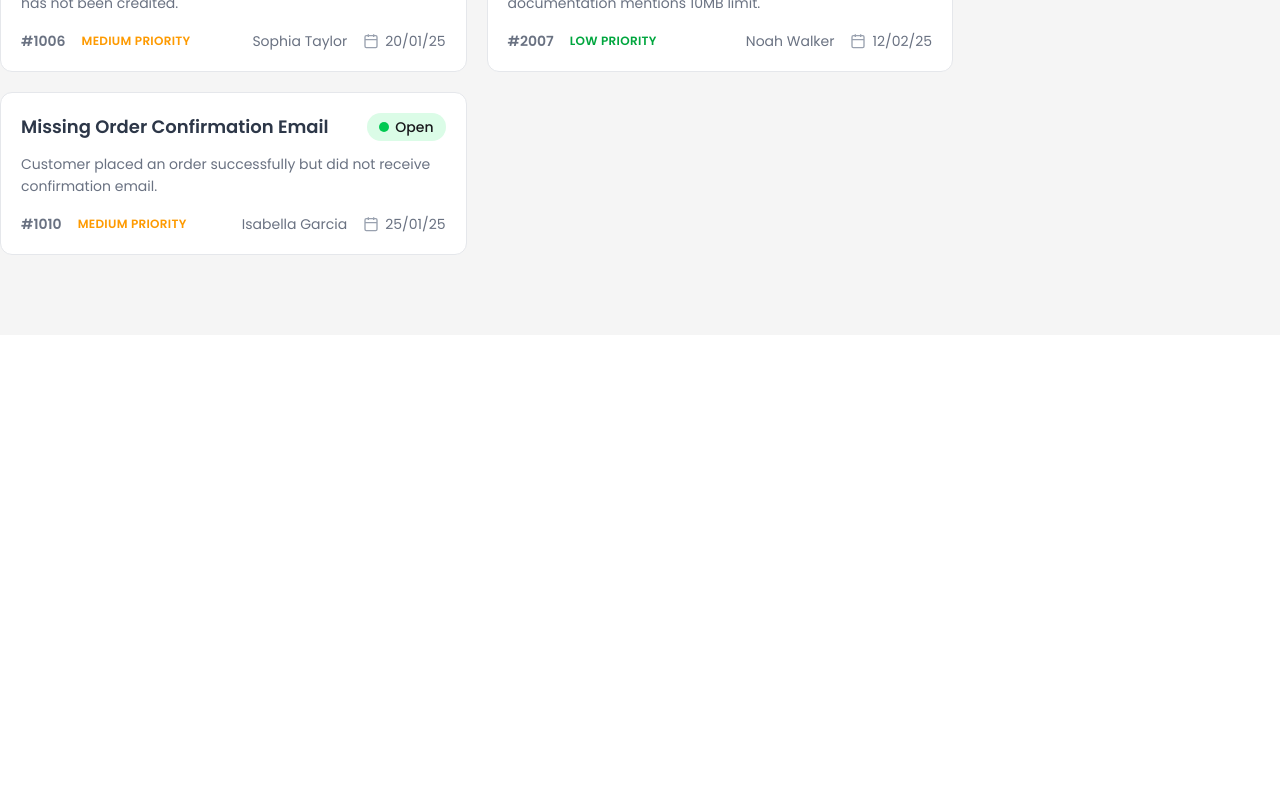
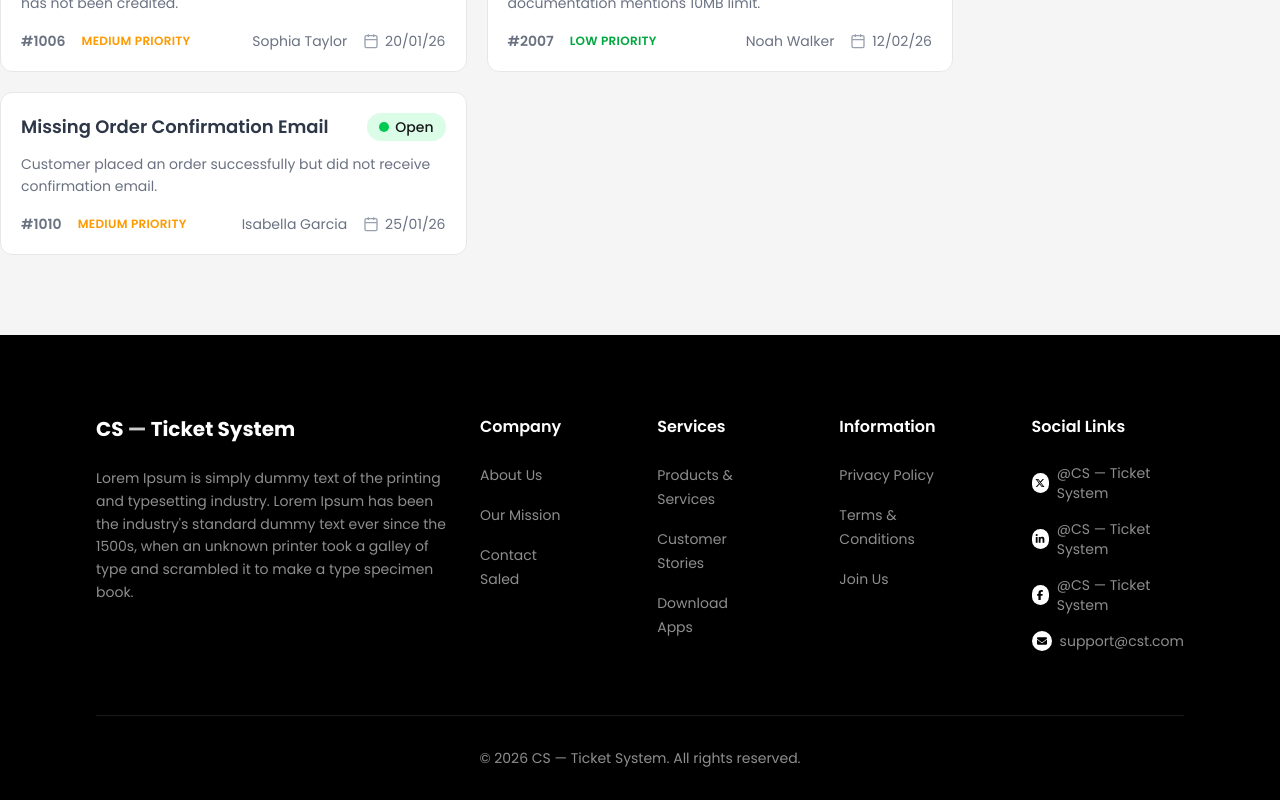
Before and after one commit to rakib8680/CS-Ticket-System, a React (Vite) app: page / in a window 1280 px wide. Shown: the part 1825-2625 px from the top of the page. Before the commit the page ends 2160 px from the top, so only its background shows below. Built offline with nearby package versions, Linux system fonts and the light colour scheme.

Commit message:
feat: build and integrate Footer component
- Create responsive Footer component with 5-column grid layout
- Install react-icons and integrate FaXTwitter, FaLinkedinIn, FaFacebookF, FaEnvelope
- Update App.jsx to include Footer at the bottom of the layout

```diff
--- a/package.json
+++ b/package.json
@@ -14,6 +14,7 @@
     "daisyui": "^5.5.19",
     "react": "^19.2.0",
     "react-dom": "^19.2.0",
+    "react-icons": "^5.6.0",
     "tailwindcss": "^4.2.1"
   },
   "devDependencies": {
--- a/public/tickets.json
+++ b/public/tickets.json
@@ -6,7 +6,7 @@
     "customer": "Michael Brown",
     "priority": "MEDIUM",
     "status": "IN_PROGRESS",
-    "createdAt": "17/01/25"
+    "createdAt": "17/01/26"
   },
 
   {
@@ -16,7 +16,7 @@
     "customer": "Daniel Carter",
     "priority": "MEDIUM",
     "status": "IN_PROGRESS",
-    "createdAt": "01/02/25"
+    "createdAt": "01/02/26"
   },
   {
     "id": "#1003",
@@ -25,7 +25,7 @@
     "customer": "John Smith",
     "priority": "HIGH",
     "status": "OPEN",
-    "createdAt": "15/01/25"
+    "createdAt": "15/01/26"
   },
   {
     "id": "#2002",
@@ -34,7 +34,7 @@
     "customer": "Olivia Turner",
     "priority": "LOW",
     "status": "OPEN",
-    "createdAt": "03/02/25"
+    "createdAt": "03/02/26"
   },
   {
     "id": "#1005",
@@ -43,7 +43,7 @@
     "customer": "David Wilson",
     "priority": "HIGH",
     "status": "OPEN",
-    "createdAt": "19/01/25"
+    "createdAt": "19/01/26"
   },
   {
     "id": "#2003",
@@ -52,7 +52,7 @@
     "customer": "Sophia Martinez",
     "priority": "MEDIUM",
     "status": "OPEN",
-    "createdAt": "05/02/25"
+    "createdAt": "05/02/26"
   },
   {
     "id": "#1002",
@@ -61,7 +61,7 @@
     "customer": "Sarah Johnson",
     "priority": "HIGH",
     "status": "OPEN",
-    "createdAt": "16/01/25"
+    "createdAt": "16/01/26"
   },
   {
     "id": "#2004",
@@ -70,7 +70,7 @@
     "customer": "Ethan Clark",
     "priority": "LOW",
     "status": "OPEN",
-    "createdAt": "06/02/25"
+    "createdAt": "06/02/26"
   },
   {
     "id": "#1007",
@@ -79,7 +79,7 @@
     "customer": "James Anderson",
     "priority": "HIGH",
     "status": "OPEN",
-    "createdAt": "21/01/25"
+    "createdAt": "21/01/26"
   },
   {
     "id": "#2005",
@@ -88,7 +88,7 @@
     "customer": "Isabella Garcia",
     "priority": "MEDIUM",
     "status": "IN_PROGRESS",
-    "createdAt": "08/02/25"
+    "createdAt": "08/02/26"
   },
   {
     "id": "#1008",
@@ -97,7 +97,7 @@
     "customer": "Olivia Martinez",
     "priority": "LOW",
     "status": "OPEN",
-    "createdAt": "22/01/25"
+    "createdAt": "22/01/26"
   },
   {
     "id": "#2006",
@@ -106,7 +106,7 @@
     "customer": "Liam Thomas",
     "priority": "HIGH",
     "status": "IN_PROGRESS",
-    "createdAt": "10/02/25"
+    "createdAt": "10/02/26"
   },
   {
     "id": "#1006",
@@ -115,7 +115,7 @@
     "customer": "Sophia Taylor",
     "priority": "MEDIUM",
     "status": "IN_PROGRESS",
-    "createdAt": "20/01/25"
+    "createdAt": "20/01/26"
   },
   {
     "id": "#2007",
@@ -124,7 +124,7 @@
     "customer": "Noah Walker",
     "priority": "LOW",
     "status": "OPEN",
-    "createdAt": "12/02/25"
+    "createdAt": "12/02/26"
   },
   {
     "id": "#1010",
@@ -133,6 +133,6 @@
     "customer": "Isabella Garcia",
     "priority": "MEDIUM",
     "status": "OPEN",
-    "createdAt": "25/01/25"
+    "createdAt": "25/01/26"
   }
 ]
--- a/src/App.jsx
+++ b/src/App.jsx
@@ -3,6 +3,7 @@ import StatusCards from "./components/Banner/StatusCards";
 import { Suspense, useState } from "react";
 import TicketSkeleton from "./Tickets/TicketSkeleton";
 import Main from "./Tickets/Main";
+import Footer from "./components/Footer/Footer";
 
 const TicketsPromise = fetch("/tickets.json").then((res) => res.json());
 
@@ -22,7 +23,7 @@ const App = () => {
     }
     setSelectedTickets([...selectedTickets, ticketPayload]);
   };
-
+  // handle resolve ticket
   const handleResolveTicket = (ticket) => {
     const updatedTickets = selectedTickets.filter((t) => t.id !== ticket.id);
     setSelectedTickets(updatedTickets);
@@ -47,6 +48,7 @@ const App = () => {
           />
         </Suspense>
       </div>
+      <Footer />
     </div>
   );
 };
--- a/src/Tickets/Tasks/Resolved.jsx
+++ b/src/Tickets/Tasks/Resolved.jsx
@@ -1,5 +1,4 @@
 const Resolved = ({ resolvedTickets }) => {
-  console.log(resolvedTickets);
   return (
     <div>
       <h1 className="text-[#40586d] text-2xl font-medium mb-3">
--- a/src/components/Footer/Footer.jsx
+++ b/src/components/Footer/Footer.jsx
@@ -1,10 +1,185 @@
+import {
+  FaXTwitter,
+  FaLinkedinIn,
+  FaFacebookF,
+  FaEnvelope,
+} from "react-icons/fa6";
 
 const Footer = () => {
   return (
-     <div>
-         <h1>This is Footer component</h1>
-     </div>
-  )
+    <footer className="bg-black text-white pt-20 pb-8 px-8 md:px-16 lg:px-24 w-full">
+      <div className="container mx-auto">
+        {/* Main Footer Content */}
+        <div className="flex flex-col md:flex-row justify-between gap-12 md:gap-8 mb-16">
+          {/* Brand & Description Section */}
+          <div className="md:w-1/3">
+            <h2 className="text-xl font-bold mb-6">
+              CS <span className="opacity-80">—</span> Ticket System
+            </h2>
+            <p className="text-[#8e8e8e] text-sm leading-relaxed max-w-sm">
+              Lorem Ipsum is simply dummy text of the printing and typesetting
+              industry. Lorem Ipsum has been the industry's standard dummy text
+              ever since the 1500s, when an unknown printer took a galley of
+              type and scrambled it to make a type specimen book.
+            </p>
+          </div>
+
+          {/* Links Sections Container */}
+          <div className="flex flex-wrap md:flex-nowrap justify-between gap-12 md:gap-16 lg:gap-24 md:w-2/3">
+            <div className="flex flex-col">
+              <h3 className="text-base font-semibold mb-6">Company</h3>
+              <ul className="flex flex-col gap-4">
+                <li>
+                  <a
+                    href="#"
+                    className="text-[#8e8e8e] hover:text-white transition-colors text-sm"
+                  >
+                    About Us
+                  </a>
+                </li>
+                <li>
+                  <a
+                    href="#"
+                    className="text-[#8e8e8e] hover:text-white transition-colors text-sm"
+                  >
+                    Our Mission
+                  </a>
+                </li>
+                <li>
+                  <a
+                    href="#"
+                    className="text-[#8e8e8e] hover:text-white transition-colors text-sm"
+                  >
+                    Contact Saled
+                  </a>
+                </li>
+              </ul>
+            </div>
+
+            {/* Services Links */}
+            <div className="flex flex-col">
+              <h3 className="text-base font-semibold mb-6">Services</h3>
+              <ul className="flex flex-col gap-4">
+                <li>
+                  <a
+                    href="#"
+                    className="text-[#8e8e8e] hover:text-white transition-colors text-sm"
+                  >
+                    Products & Services
+                  </a>
+                </li>
+                <li>
+                  <a
+                    href="#"
+                    className="text-[#8e8e8e] hover:text-white transition-colors text-sm"
+                  >
+                    Customer Stories
+                  </a>
+                </li>
+                <li>
+                  <a
+                    href="#"
+                    className="text-[#8e8e8e] hover:text-white transition-colors text-sm"
+                  >
+                    Download Apps
+                  </a>
+                </li>
+              </ul>
+            </div>
+
+            {/* Information Links */}
+            <div className="flex flex-col">
+              <h3 className="text-base font-semibold mb-6">Information</h3>
+              <ul className="flex flex-col gap-4">
+                <li>
+                  <a
+                    href="#"
+                    className="text-[#8e8e8e] hover:text-white transition-colors text-sm"
+                  >
+                    Privacy Policy
+                  </a>
+                </li>
+                <li>
+                  <a
+                    href="#"
+                    className="text-[#8e8e8e] hover:text-white transition-colors text-sm"
+                  >
+                    Terms & Conditions
+                  </a>
+                </li>
+                <li>
+                  <a
+                    href="#"
+                    className="text-[#8e8e8e] hover:text-white transition-colors text-sm"
+                  >
+                    Join Us
+                  </a>
+                </li>
+              </ul>
+            </div>
+
+            {/* Social Links */}
+            <div className="flex flex-col">
+              <h3 className="text-base font-semibold mb-6">Social Links</h3>
+              <ul className="flex flex-col gap-4">
+                <li>
+                  <a
+                    href="#"
+                    className="text-[#8e8e8e] hover:text-white transition-colors text-sm flex items-center gap-2"
+                  >
+                    <div className="w-5 h-5 bg-white rounded-full flex items-center justify-center text-black text-[10px]">
+                      <FaXTwitter />
+                    </div>
+                    @CS — Ticket System
+                  </a>
+                </li>
+                <li>
+                  <a
+                    href="#"
+                    className="text-[#8e8e8e] hover:text-white transition-colors text-sm flex items-center gap-2"
+                  >
+                    <div className="w-5 h-5 bg-white rounded-full flex items-center justify-center text-black text-[10px]">
+                      <FaLinkedinIn />
+                    </div>
+                    @CS — Ticket System
+                  </a>
+                </li>
+                <li>
+                  <a
+                    href="#"
+                    className="text-[#8e8e8e] hover:text-white transition-colors text-sm flex items-center gap-2"
+                  >
+                    <div className="w-5 h-5 bg-white rounded-full flex items-center justify-center text-black text-[10px]">
+                      <FaFacebookF />
+                    </div>
+                    @CS — Ticket System
+                  </a>
+                </li>
+                <li>
+                  <a
+                    href="mailto:support@cst.com"
+                    className="text-[#8e8e8e] hover:text-white transition-colors text-sm flex items-center gap-2"
+                  >
+                    <div className="w-5 h-5 bg-white rounded-full flex items-center justify-center text-black text-[10px]">
+                      <FaEnvelope />
+                    </div>
+                    support@cst.com
+                  </a>
+                </li>
+              </ul>
+            </div>
+          </div>
+        </div>
+
+        {/* Bottom Divider & Copyright */}
+        <div className="border-t border-[#1a1a1a] pt-8 flex justify-center items-center">
+          <p className="text-[#8e8e8e] text-sm">
+            © 2026 CS — Ticket System. All rights reserved.
+          </p>
+        </div>
+      </div>
+    </footer>
+  );
 };
 
 export default Footer;
```
Also changed, not shown: 1 other file (tests, documents, lock files or other folders).
